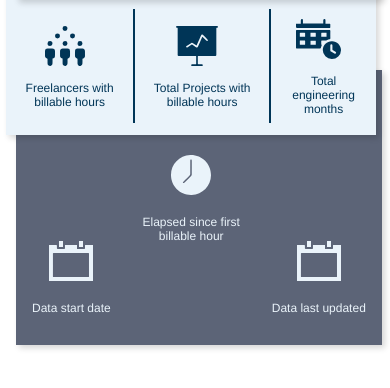
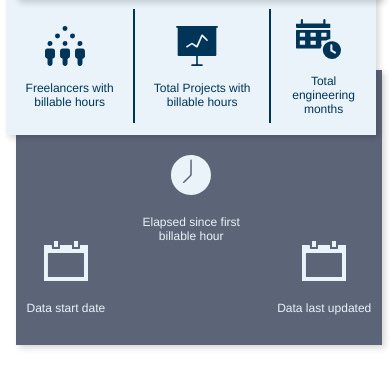
Before and after one commit to coderbunker/timesheet-dashboard-react, a React (Create React App) app: page / in a window 390 px wide. Shown: the part 490-878 px from the top of the page. Built offline with nearby package versions, Linux system fonts and the light colour scheme; no server answers.

Commit message:
style tweaks for wechat mobile browser

```diff
--- a/src/App.css
+++ b/src/App.css
@@ -70,6 +70,7 @@ header {
   display: flex;
   flex-direction: column;
   align-items: center;
+  margin: 0 auto;
 }
 
 .first-icon-containers {
@@ -93,10 +94,6 @@ header {
   line-height: 36px;
   padding-left: 20px;
 }
-
-/* .first-numbers:first-of-type {
-  padding-left: 5px;
-} */
 
 .icon {
   height: 80px;
@@ -156,12 +153,6 @@ header {
   padding: 0 1.5%;
 }
 
-/* .monthly-data-container-active {
-  background-color: #4a4a4a;
-  height: 160px;
-  align-self: baseline;
-} */
-
 .month-name {
   color: #EAF3FA;
   font-size: 20px;
@@ -217,6 +208,7 @@ header {
   display: flex;
   flex-direction: column;
   align-items: center;
+  margin: 0 auto;
 }
 
 .third-icon-containers {
@@ -263,8 +255,7 @@ header {
   height: 100%;
   padding-top: 65px;
   display: flex;
-  /* align-items: center; */
-  justify-content: space-evenly;
+  justify-content: space-around;
 }
 
 .last-mini-containers {
--- a/src/registerServiceWorker.js
+++ b/src/registerServiceWorker.js
@@ -31,7 +31,7 @@ export default function register() {
 
     window.addEventListener('load', () => {
       const swUrl = `${process.env.PUBLIC_URL}/service-worker.js`;
-      console.log(swUrl);
+
       if (isLocalhost) {
         // This is running on localhost. Lets check if a service worker still exists or not.
         checkValidServiceWorker(swUrl);
```
